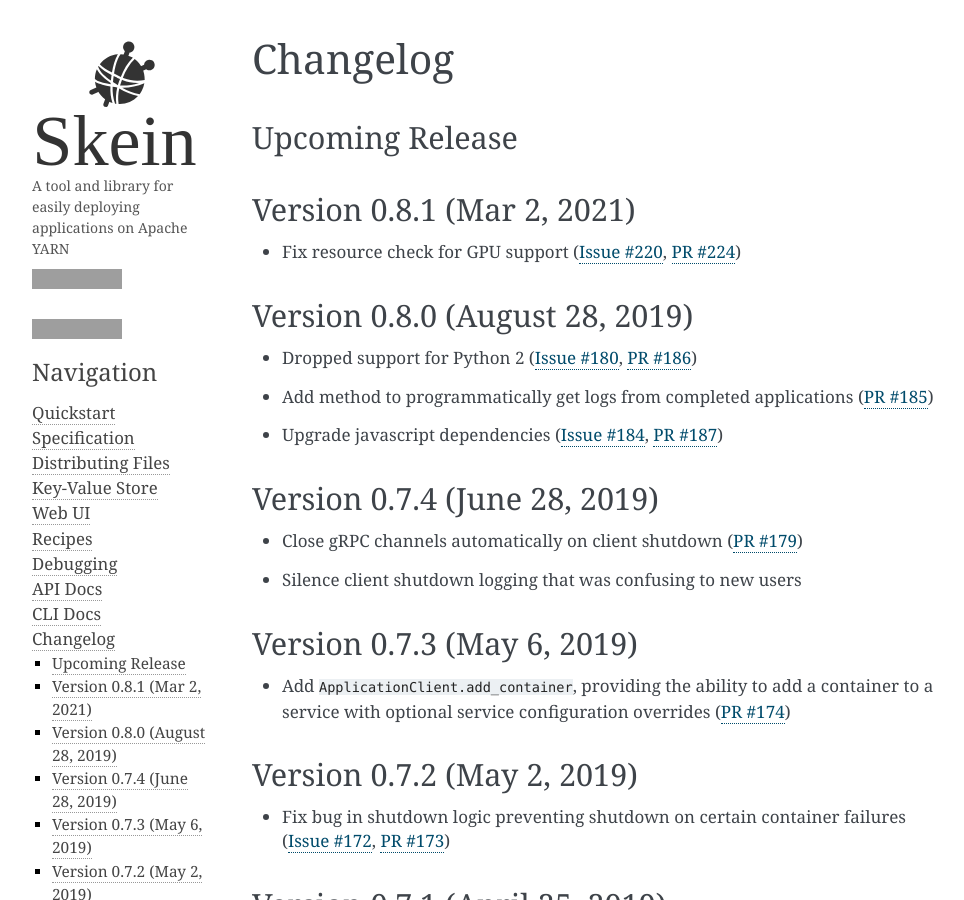
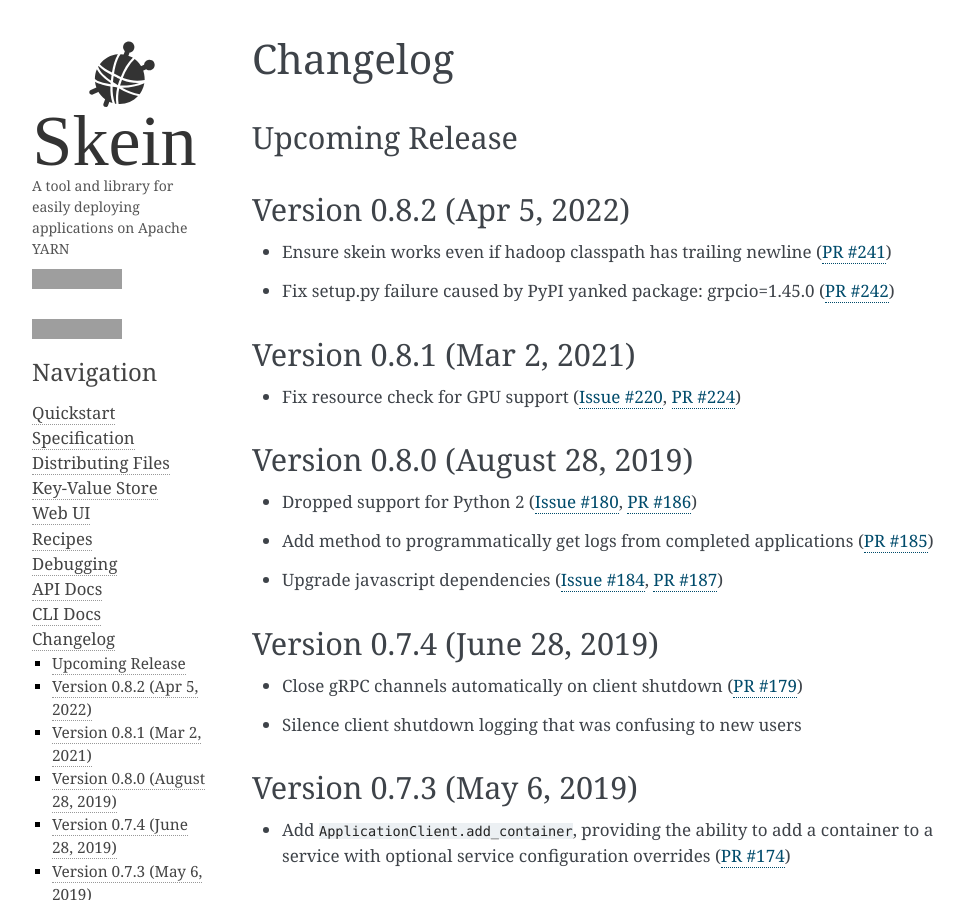
Before and after one commit to jcrist/skein, a Sphinx documentation site: the page built from docs/source/changelog.rst, in a window 1280 px wide and 900 px high, cut to the strip 0-900 px from the top of the window. Shown: the whole strip, without its empty margins (138-1102 px from the left). Built offline with Sphinx 7.4.7, drawn with Linux system fonts in a browser that asks for light colours; grey boxes are pictures that could not be loaded.

Commit message:
Update changelog for release [skip-tests] (#244)
* Update changelog for release [skip-tests]

* Update docs/source/changelog.rst

Co-authored-by: Jim Crist-Harif <jcristharif@gmail.com>

```diff
--- a/docs/source/changelog.rst
+++ b/docs/source/changelog.rst
@@ -3,6 +3,12 @@
 
 Upcoming Release
 ----------------
+
+Version 0.8.2 (Apr 5, 2022)
+---------------------------
+
+- Ensure skein works even if hadoop classpath has trailing newline (:pr:`241`)
+- Fix setup.py failure caused by PyPI yanked package: grpcio=1.45.0 (:pr:`242`)
 
 Version 0.8.1 (Mar 2, 2021)
 ---------------------------
```
